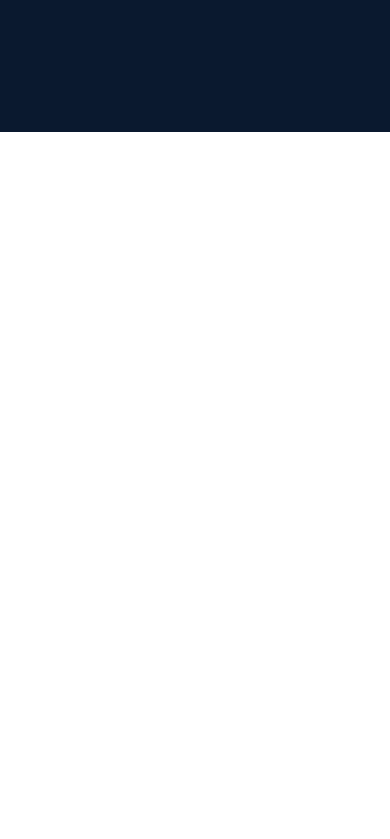
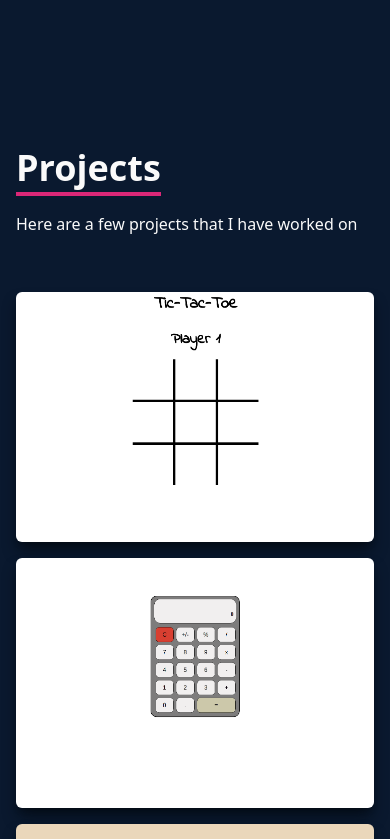
Before and after one commit to brycedesantis/my-portfolio, a React (Vite) app: page / in a window 390 px wide. Shown: the part 2400-3239 px from the top of the page. Before the commit the page ends 2532 px from the top, so only its background shows below. Built offline with nearby package versions, Linux system fonts and the light colour scheme.

Commit message:
Update projects section and create card elements

```diff
--- a/src/App.jsx
+++ b/src/App.jsx
@@ -3,6 +3,7 @@ import Nav from "./Components/Nav"
 import Home from "./Components/Home"
 import About from "./Components/About"
 import Skills from "./Components/Skills"
+import Projects from "./Components/Projects/Projects"
 
 export default function App() {
 	const [darkMode, setDarkMode] = useState(true)
@@ -17,6 +18,7 @@ export default function App() {
 			<Home />
 			<About />
 			<Skills />
+			<Projects />
 		</div>
 	)
 }
--- /dev/null
+++ b/src/Components/Card.jsx
@@ -0,0 +1,26 @@
+export default function Card({ title, imageSrc, demoUrl, githubRepo }) {
+	return (
+		<div
+			style={{ backgroundImage: `url(${imageSrc})` }}
+			className="shadow-lg shadow-[#040c16] group container rounded-md flex justify-center items-center mx-auto content-div"
+		>
+			<div className="opacity-0 group-hover:opacity-100">
+				<span className="text-2xl font-bold text-black tracking-wider">
+					{title}
+				</span>
+				<div className="pt-8 text-center">
+					<a target="_blank" rel="noreferrer" href={demoUrl}>
+						<button className="text-center rounded-lg px-4 py-3 m-2 bg-white text-gray-700 font-bold text-lg">
+							Demo
+						</button>
+					</a>
+					<a target="_blank" rel="noreferrer" href={githubRepo}>
+						<button className="text-center rounded-lg px-4 py-3 m-2 bg-white text-gray-700 font-bold text-lg">
+							Code
+						</button>
+					</a>
+				</div>
+			</div>
+		</div>
+	)
+}
--- a/src/Components/Nav.jsx
+++ b/src/Components/Nav.jsx
@@ -38,8 +38,8 @@ export default function Nav(props) {
 			<ul className="hidden md:flex">
 				<li>Home</li>
 				<li>About</li>
+				<li>Skills</li>
 				<li>Projects</li>
-				<li>Skills</li>
 				<li>Contact</li>
 			</ul>
 
@@ -88,8 +88,8 @@ export default function Nav(props) {
 			>
 				<li className="py-6 text-4xl">Home</li>
 				<li className="py-6 text-4xl">About</li>
+				<li className="py-6 text-4xl">Skills</li>
 				<li className="py-6 text-4xl">Projects</li>
-				<li className="py-6 text-4xl">Skills</li>
 				<li className="py-6 text-4xl">Contact</li>
 			</ul>
 		</nav>
--- a/src/Components/Projects/ProjectData.js
+++ b/src/Components/Projects/ProjectData.js
@@ -3,40 +3,36 @@ import CalculatorScreenshot from "../../assets/calculator-site.png"
 import EtchASketchScreenshot from "../../assets/etch-a-sketch-site.png"
 import MemoryGameScreenshot from "../../assets/memory-game-site.png"
 
-function Data(title, url, githubRepo, imageSrc, desc) {
-	return { title, url, githubRepo, imageSrc, desc }
+function Data(title, demoUrl, githubRepo, imageSrc) {
+	return { title, demoUrl, githubRepo, imageSrc }
 }
 
 const TicTacToe = Data(
 	"Tic Tac Toe",
 	"https://legendary-banoffee-4d1089.netlify.app/",
 	"https://github.com/brycedesantis/tic-tac-toe",
-	TicTacToeScreenshot,
-	"TicTacToe Description"
+	TicTacToeScreenshot
 )
 
 const Calculator = Data(
 	"Calculator",
 	"https://lucent-fairy-d1731a.netlify.app/",
 	"https://github.com/brycedesantis/calculator",
-	CalculatorScreenshot,
-	"Calculator Description"
+	CalculatorScreenshot
 )
 
 const EtchASketch = Data(
 	"Etch-A-Sketch",
 	"https://incredible-kashata-cb895b.netlify.app/",
 	"https://github.com/brycedesantis/etch-a-sketch",
-	EtchASketchScreenshot,
-	"EAS Description"
+	EtchASketchScreenshot
 )
 
 const MemoryGame = Data(
 	"Memory Game",
 	"https://wonderful-heliotrope-81eaac.netlify.app/",
 	"https://github.com/brycedesantis/memory-game",
-	MemoryGameScreenshot,
-	"Mem Desc"
+	MemoryGameScreenshot
 )
 
 export { TicTacToe, Calculator, EtchASketch, MemoryGame }
--- a/src/Components/Projects/Projects.jsx
+++ b/src/Components/Projects/Projects.jsx
@@ -1,44 +1,29 @@
-import { Calculator, EtchASketch, MemoryGame, TicTacToe } from "./ProjectData"
+import Card from "../Card"
+import { TicTacToe, Calculator, EtchASketch, MemoryGame } from "./ProjectData"
 
 export default function Projects() {
-	const repos = [TicTacToe, Calculator, MemoryGame, EtchASketch]
-
-	function mapRepos(repos) {
-		return repos.map((repo, index) => (
-			<div key={index} className="w-5/12 flex justify-start border-2 my-3">
-				<div className="w-4/12 h-4/12">
-					<a target="_blank" rel="noreferrer" href={repo.url}>
-						<img src={repo.imageSrc} alt={`${repo.title} Screenshot`} />
-					</a>
-				</div>
-				<div>
-					<a href={repo.url}>
-						<h1>{repo.title}</h1>
-					</a>
-					<p>{repo.desc}</p>
-				</div>
-			</div>
-		))
-	}
+	const projects = [TicTacToe, Calculator, EtchASketch, MemoryGame]
 
 	return (
-		<div
-			id="projects"
-			className="w-full m-auto min-h-screen max-h-screen relative flex items-center justify-center overflow-hidden"
-		>
-			<div className="w-9/12 border-t-2 border-b-2 border-black dark:border-zinc-50">
-				<div className="py-3">
-					<h1 className="text-2xl font-bold text-center">Projects</h1>
-					<div className="py-5 text-lg">
-						<p>
-							The following projects were created as part of{" "}
-							<span className="italic hover:text-amber-700">
-								<a href="https://www.theodinproject.com/">The Odin Project</a>
-							</span>
-							's curriculum.
-						</p>
-					</div>
-					<div className="flex flex-wrap justify-around">{mapRepos(repos)}</div>
+		<div name="projects" className="w-full md:h-screen bg-inherit">
+			<div className="max-w-[1000px] mx-auto p-4 flex flex-col justify-center w-full h-full">
+				<div className="pb-8">
+					<p className="text-4xl inline font-bold border-b-4 border-pink-600">
+						Projects
+					</p>
+					<p className="py-6">Here are a few projects that I have worked on</p>
+				</div>
+
+				<div className="grid sm:grid-cols-2 md:grid-cols-4 gap-4">
+					{projects.map((project, index) => (
+						<Card
+							key={index}
+							title={project.title}
+							imageSrc={project.imageSrc}
+							demoUrl={project.demoUrl}
+							githubRepo={project.githubRepo}
+						/>
+					))}
 				</div>
 			</div>
 		</div>
--- a/src/index.css
+++ b/src/index.css
@@ -11,3 +11,18 @@
 		@apply px-4 cursor-pointer;
 	}
 }
+
+.content-div {
+	background-repeat: no-repeat;
+	background-size: cover;
+	background-position: center;
+	height: 250px;
+}
+
+.content-div:hover {
+	background-image: linear-gradient(
+		to right,
+		rgba(112, 157, 255, 0.8),
+		hsla(242, 74%, 61%, 0.8)
+	) !important;
+}
```
